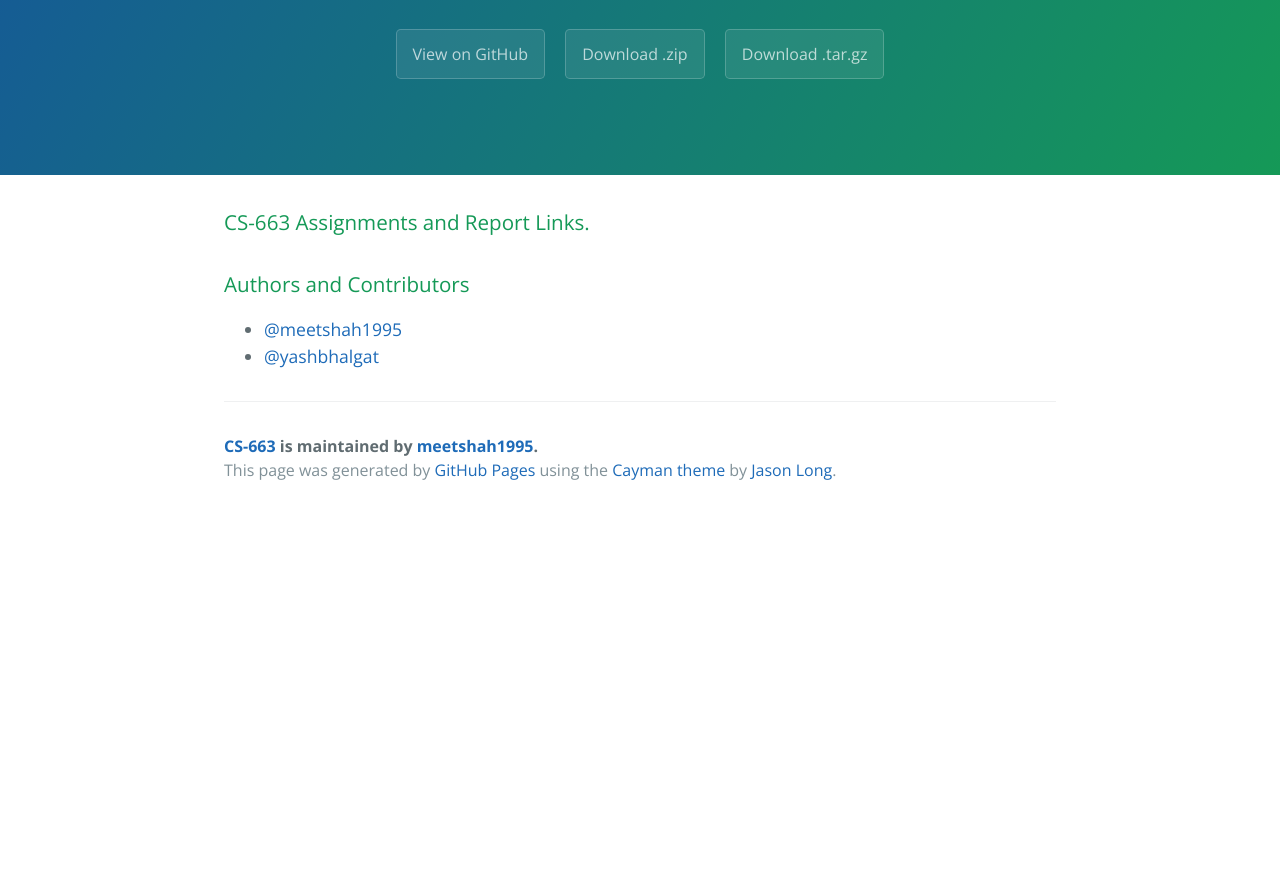
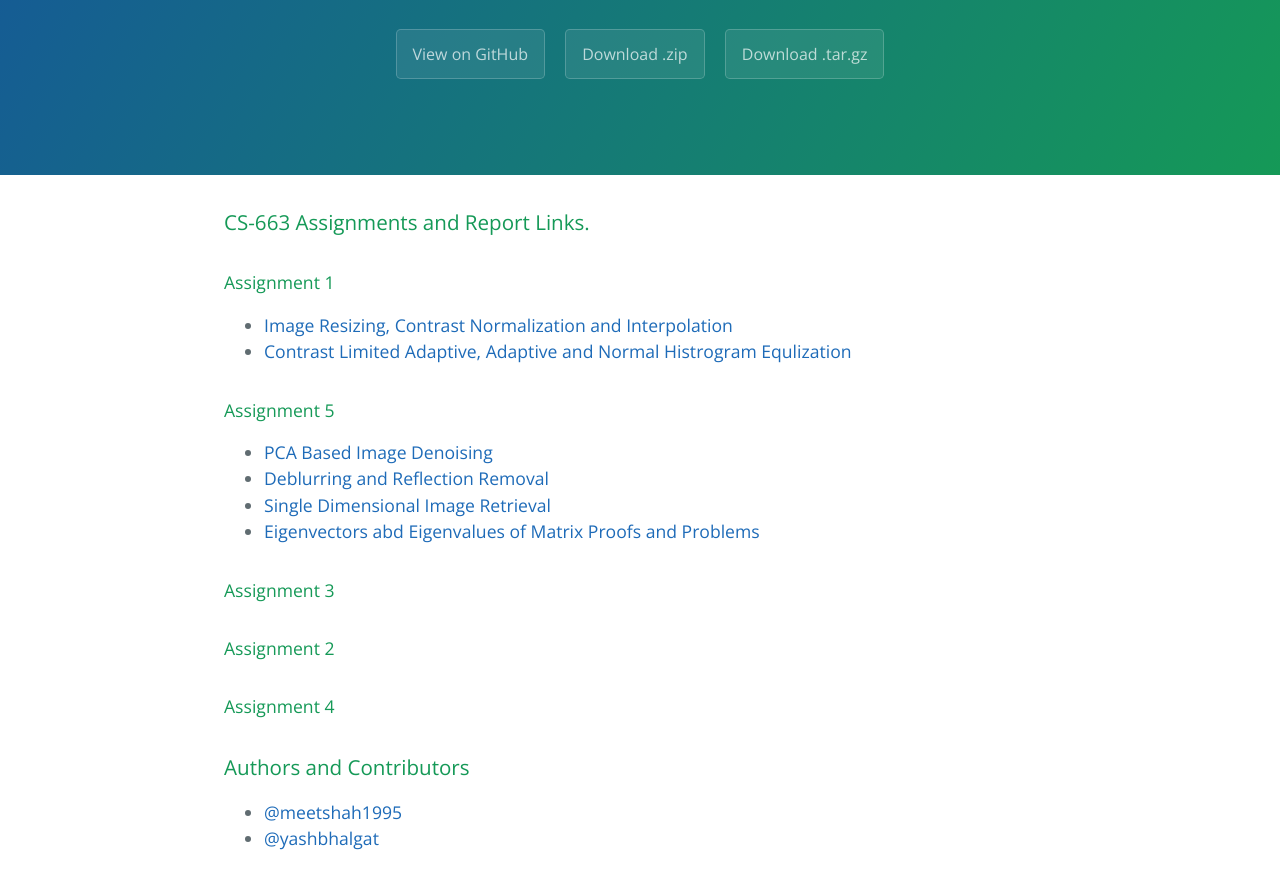
Before and after one commit to meetps/CS-663, a plain HTML site: page index.html in a window 1280 px wide. Shown: the part 208-1088 px from the top of the page. Before the commit the page ends 800 px from the top, so only its background shows below. Drawn offline with nearby package versions, Linux system fonts and the light colour scheme.

Commit message:
Add assig-5 and 1

```diff
--- a/index.html
+++ b/index.html
@@ -2,7 +2,7 @@
 <html lang="en-us">
   <head>
     <meta charset="UTF-8">
-    <title>CS-663 by meetshah1995</title>
+    <title>CS-663</title>
     <meta name="viewport" content="width=device-width, initial-scale=1">
     <link rel="stylesheet" type="text/css" href="stylesheets/normalize.css" media="screen">
     <link href='https://fonts.googleapis.com/css?family=Open+Sans:400,700' rel='stylesheet' type='text/css'>
@@ -21,6 +21,26 @@
     <section class="main-content">
       <h3>
 <a id="cs-663-assignments-and-report-links" class="anchor" href="#cs-663-assignments-and-report-links" aria-hidden="true"><span class="octicon octicon-link"></span></a>CS-663 Assignments and Report Links.</h3>
+
+<h4> Assignment 1</h4>
+<ul>
+  <li> <a href="assig-1/1/report/myMainScript.html"> Image Resizing, Contrast Normalization and Interpolation</a> </li>
+  <li> <a href="assig-1/2/report/myMainScript.html"> Contrast Limited Adaptive, Adaptive and Normal Histrogram Equlization</a></li>
+</ul>
+
+
+<h4> Assignment 5</h4>
+<ul>
+  <li> <a href="assig-5/1/report/myMainScript.html"> PCA Based Image Denoising</a> </li>
+  <li> <a href="assig-5/2/report/deblurring.html"> Deblurring and Reflection Removal</a></li>
+  <li> <a href="assig-5/3/report/singleDimensionalIMage.html"> Single Dimensional Image Retrieval</a></li>
+  <li> <a href="assig-5/4/report/matrix.html"> Eigenvectors abd Eigenvalues of Matrix Proofs and Problems</a></li>
+</ul>
+
+<h4> Assignment 3</h4>
+<h4> Assignment 2</h4>
+<h4> Assignment 4</h4>
+
 
 <h3>
 <a id="authors-and-contributors" class="anchor" href="#authors-and-contributors" aria-hidden="true"><span class="octicon octicon-link"></span></a>Authors and Contributors</h3>
```
